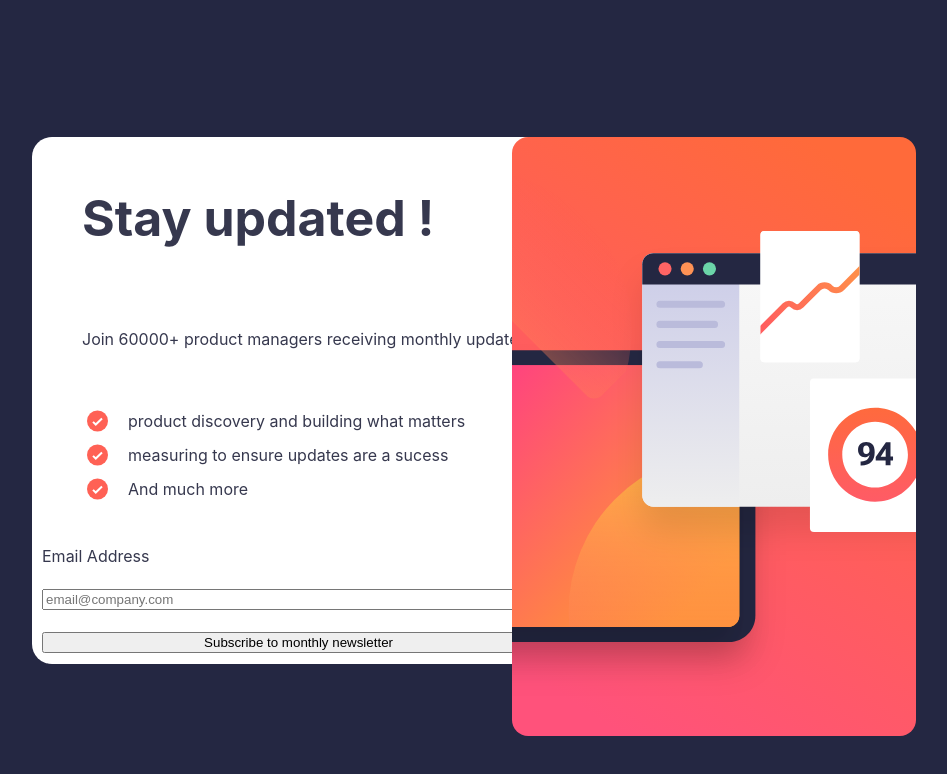
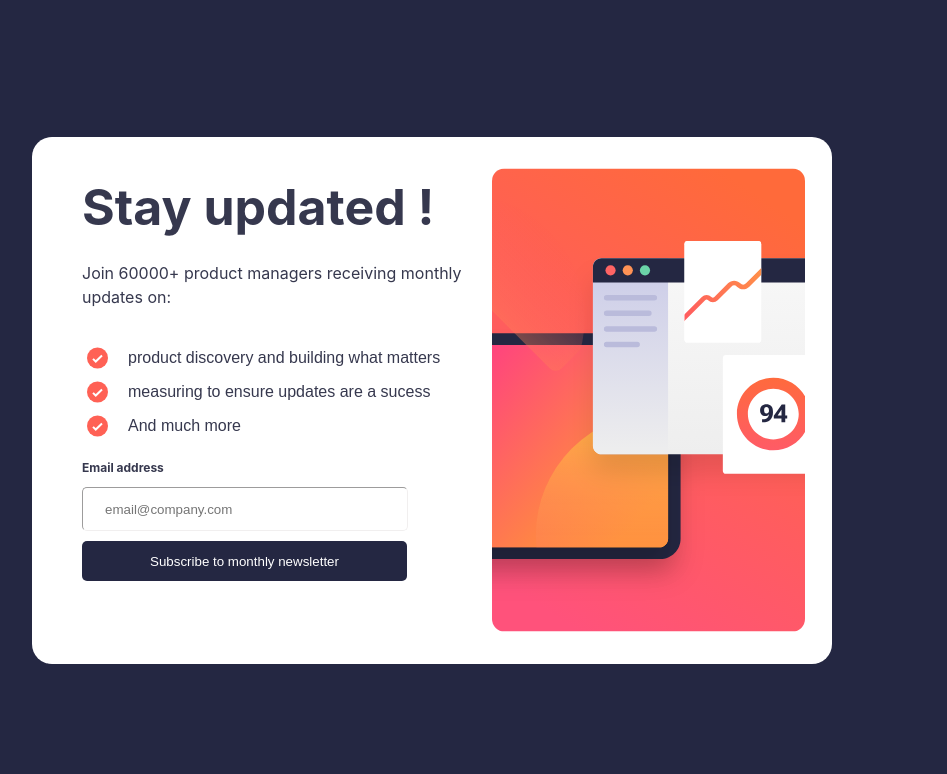
Before and after one commit to Tomilade18/newsletter-signup, a React (Vite) app in the folder newsletter-signup/: page / in a window 1280 px wide. Shown: the top 774 px of the page, without its empty margins (208-1155 px from the left). Built offline with nearby package versions, Linux system fonts and the light colour scheme.

Commit message:
almost there

```diff
--- a/newsletter-signup/src/App.css
+++ b/newsletter-signup/src/App.css
@@ -9,7 +9,7 @@ form {
   padding: 0;
   margin: 0;
   display: grid;
-  grid-template-columns: 480px 320px;
+  grid-template-columns: 460px 340px;
   background-color: white;
   color: hsl(235, 18%, 26%);
   width: 800px;
@@ -21,11 +21,12 @@ form {
   display: grid;
   margin-left: 10px;
   align-items: center;
-  height: 527px;
+  height: 350px;
 }
 
 h1 {
   margin-left: 40px;
+  margin-bottom: 0;
   font-size: 50px;
 }
 
@@ -35,13 +36,15 @@ p {
 }
 
 .message {
-  text-wrap: nowrap;
+
 }
 .image {
 
 }
 .image img {
-  height: 100%;
+  height: 95%;
+  width: 92%;
+  margin: 13px 0px 0px 0;
 }
 ul {
   margin-left: 0;
@@ -50,8 +53,39 @@ ul {
   display: flex;
   padding: 5px;
   margin-left: 0;
+  font-weight: 500;
+  font-family: arial;
  }
 
  .list img {
   margin-right: 20px;
  }
+ label {
+  margin-left: 40px;
+  font-size: 12px;
+  font-weight: 700;
+ }
+ input {
+  width: 320px;
+  height: 40px;
+  border-radius: 5px;
+  border-width: 1.5px;
+  border-color: rgb(241, 239, 239);
+  margin-top: 10px;
+  margin-left: 40px;
+ }
+
+ ::placeholder {
+  padding-left: 20px;
+ }
+
+ button {
+  margin-left: 40px;
+  margin-top: 10px;
+  width: 325px;
+  height: 40px;
+  border-radius: 5px;
+  border: none;
+  background-color: hsl(234, 29%, 20%);
+  color: white;
+ }
--- a/newsletter-signup/src/App.jsx
+++ b/newsletter-signup/src/App.jsx
@@ -20,7 +20,7 @@ function App() {
             <li className='list'><img src="./src/assets/icon-list.svg" alt="" />And much more</li>
            </ul>
             <label htmlFor="">
-              Email Address
+              Email address
             </label>
             <input type="text" placeholder='email@company.com'/>
             <button>Subscribe to monthly newsletter</button>
```
